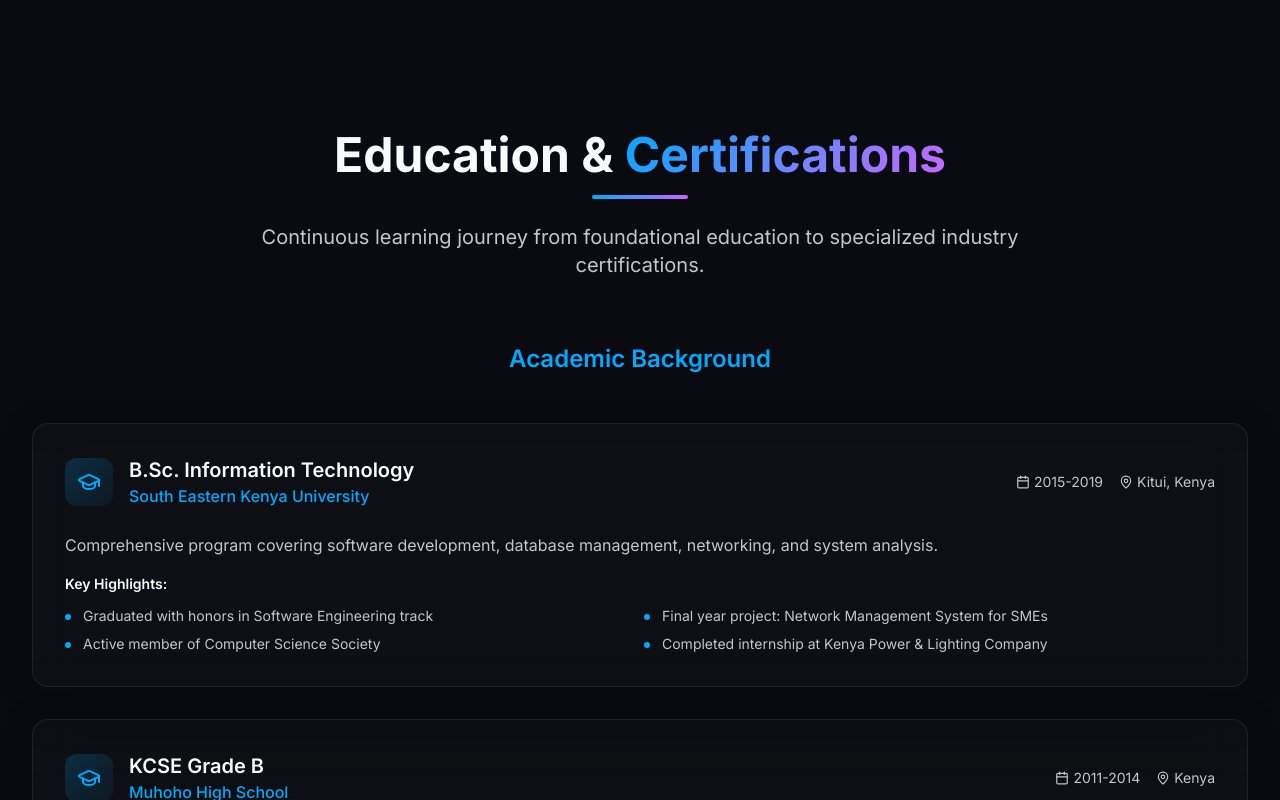
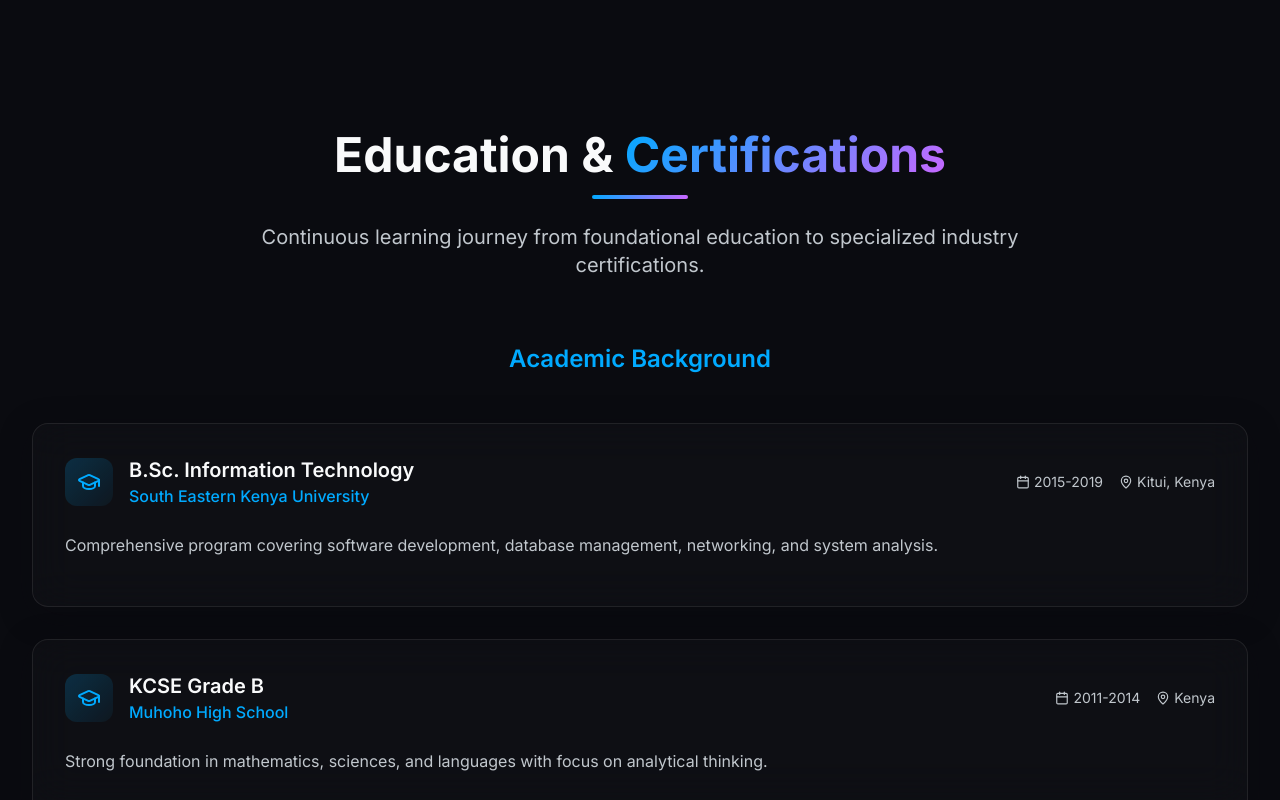
Before and after one commit to garymike07/mike-portflio, a React (Vite) app: page / in a window 1280 px wide. Shown: the part 5489-6289 px from the top of the page. Built offline with nearby package versions, Linux system fonts and the light colour scheme; the HTML template or start-up script is replaced by a standard one.

Commit message:
Visual edit in Lovable

```diff
--- a/src/components/Education.tsx
+++ b/src/components/Education.tsx
@@ -98,14 +98,9 @@ const Education = () => {
                 <p className="text-foreground-muted mb-4 leading-relaxed">{edu.description}</p>
 
                 <div>
-                  <h5 className="text-sm font-semibold text-foreground mb-3">Key Highlights:</h5>
+
                   <div className="grid md:grid-cols-2 gap-2">
-                    {edu.highlights.map((highlight, hIndex) => (
-                      <div key={hIndex} className="flex items-start text-sm text-foreground-muted">
-                        <div className="w-1.5 h-1.5 rounded-full bg-accent-electric mt-2 mr-3 flex-shrink-0" />
-                        {highlight}
-                      </div>
-                    ))}
+                    {edu.highlights.map((highlight, hIndex) => {})}
                   </div>
                 </div>
               </div>)}
```
